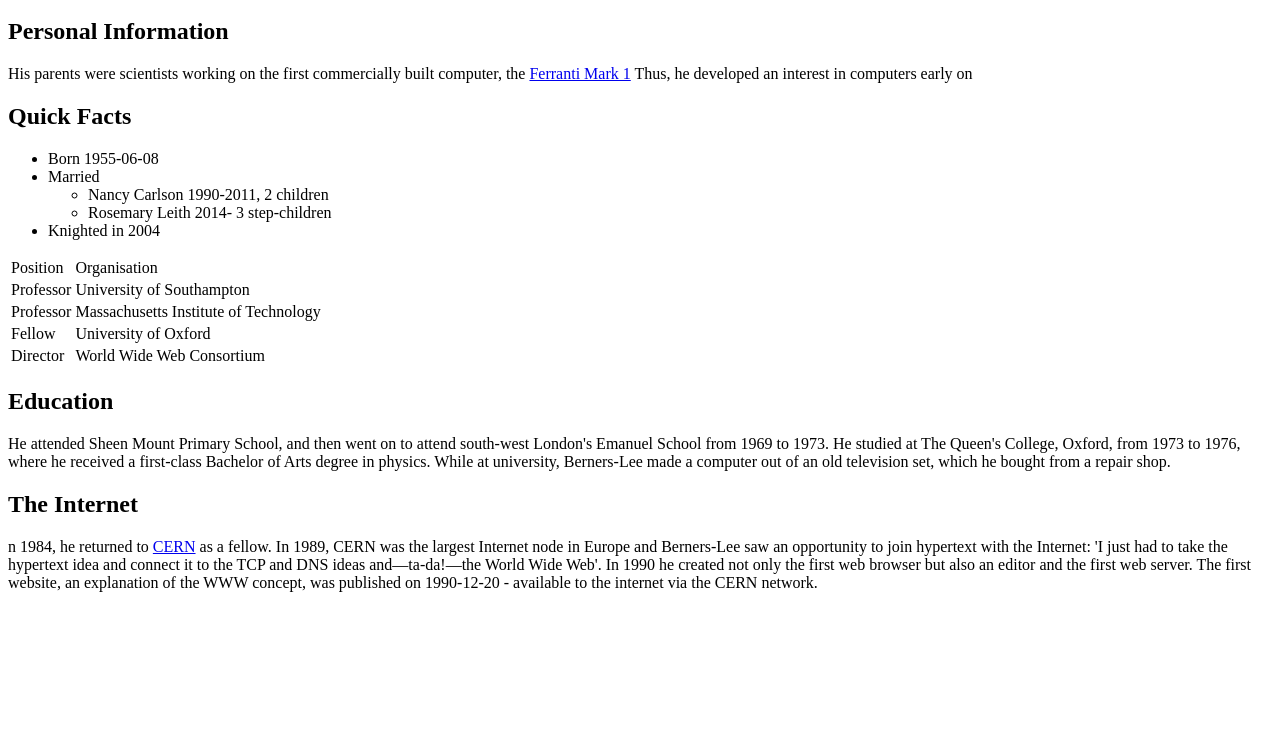
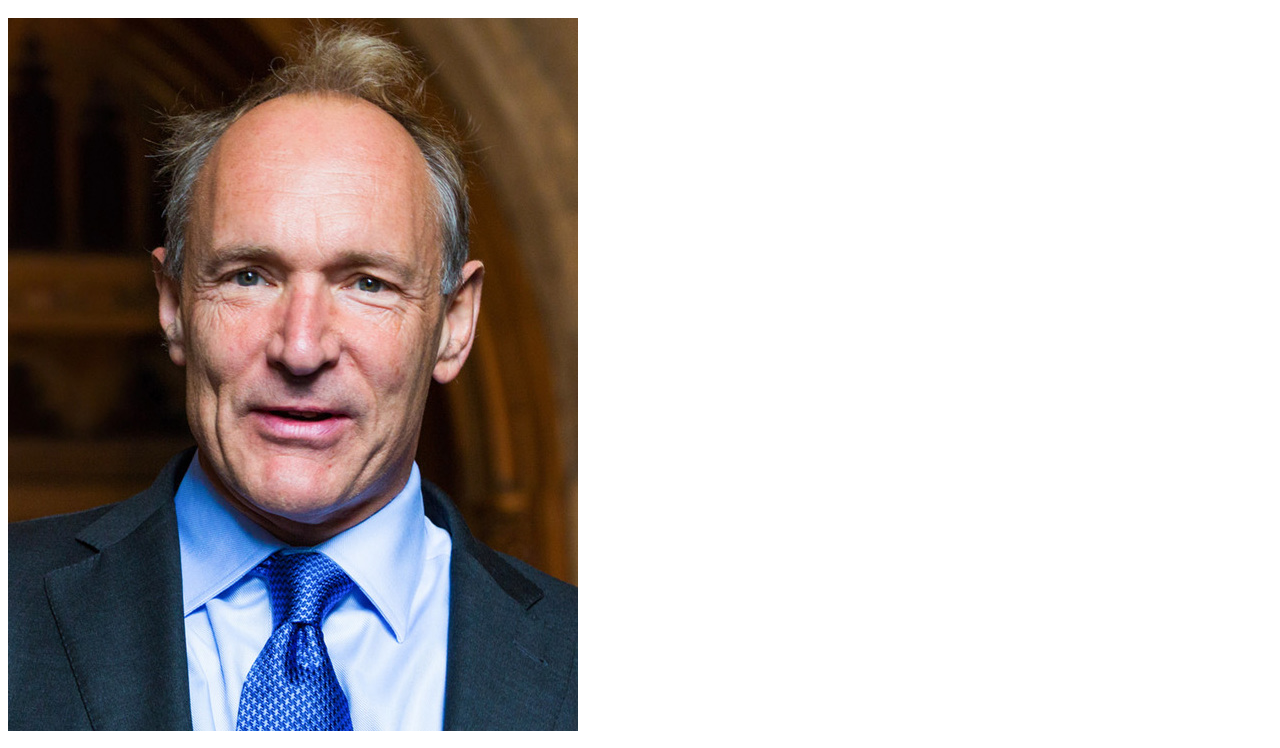
Before and after one commit to Anika-Pargfrieder/WMC_3rdWebsite, a plain HTML site: page index.html in a window 1280 px wide. Shown: the part 48-796 px from the top of the page. Drawn offline with Linux system fonts and the light colour scheme.

Commit message:
Added the Picture of Tim Berners-Lee

```diff
--- a/index.html
+++ b/index.html
@@ -6,6 +6,7 @@
     </head>
     <body>
         <h1>This website is all about Tim Berners-Lee</h1>
+        <img src="Berners-Lee.jpg" alt="A picture of Tim Berners-Lee">
         <h2>Personal Information</h2>
         <p>His parents were scientists working on the first commercially built computer, the <a href="https://en.wikipedia.org/wiki/Ferranti_Mark_1">Ferranti Mark 1</a>
         Thus, he developed an interest in computers early on</p>
@@ -50,6 +51,5 @@
         <p>He attended Sheen Mount Primary School, and then went on to attend south-west London's Emanuel School from 1969 to 1973. He studied at The Queen's College, Oxford, from 1973 to 1976, where he received a first-class Bachelor of Arts degree in physics. While at university, Berners-Lee made a computer out of an old television set, which he bought from a repair shop.</p>
         <h2>The Internet</h2>
         <p>n 1984, he returned to <a href="https://home.cern/">CERN</a> as a fellow. In 1989, CERN was the largest Internet node in Europe and Berners-Lee saw an opportunity to join hypertext with the Internet: 'I just had to take the hypertext idea and connect it to the TCP and DNS ideas and—ta-da!—the World Wide Web'. In 1990 he created not only the first web browser but also an editor and the first web server. The first website, an explanation of the WWW concept, was published on 1990-12-20 - available to the internet via the CERN network.</p>
-
     </body>
 </html>
```
